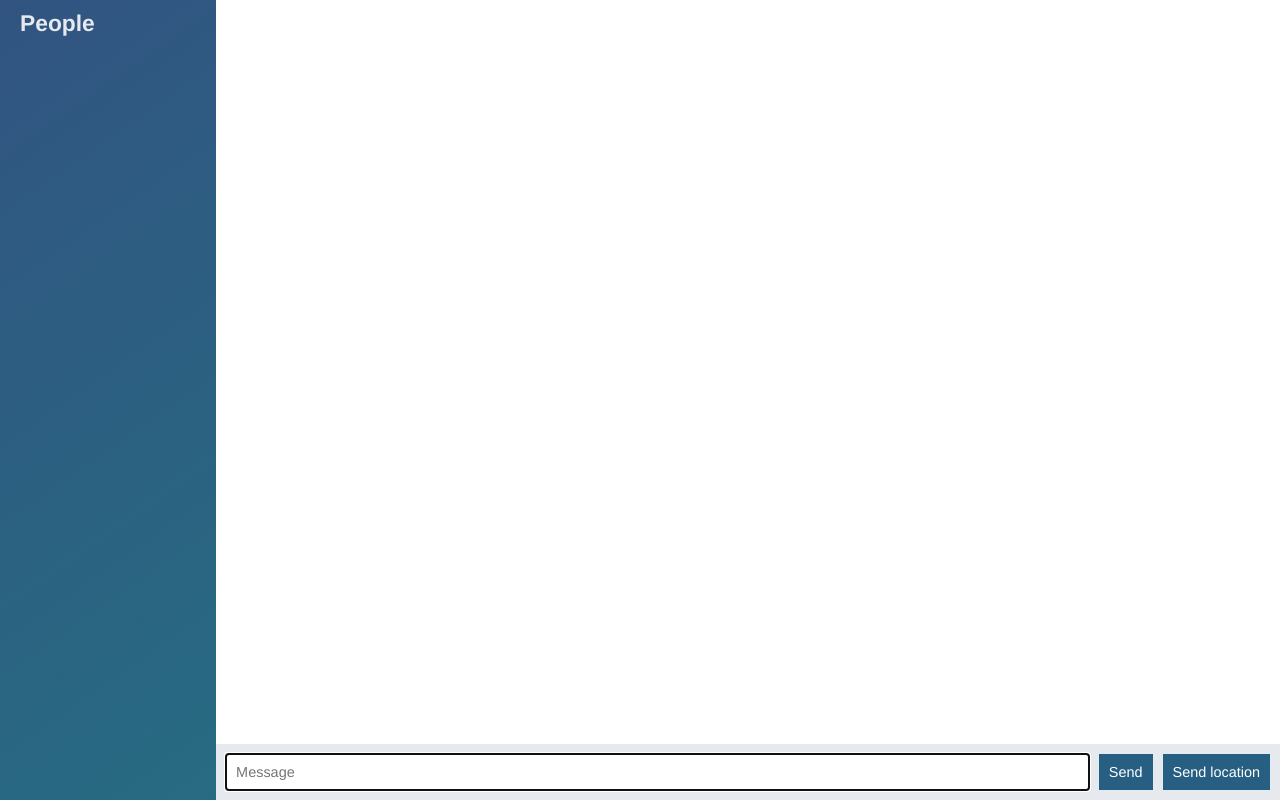
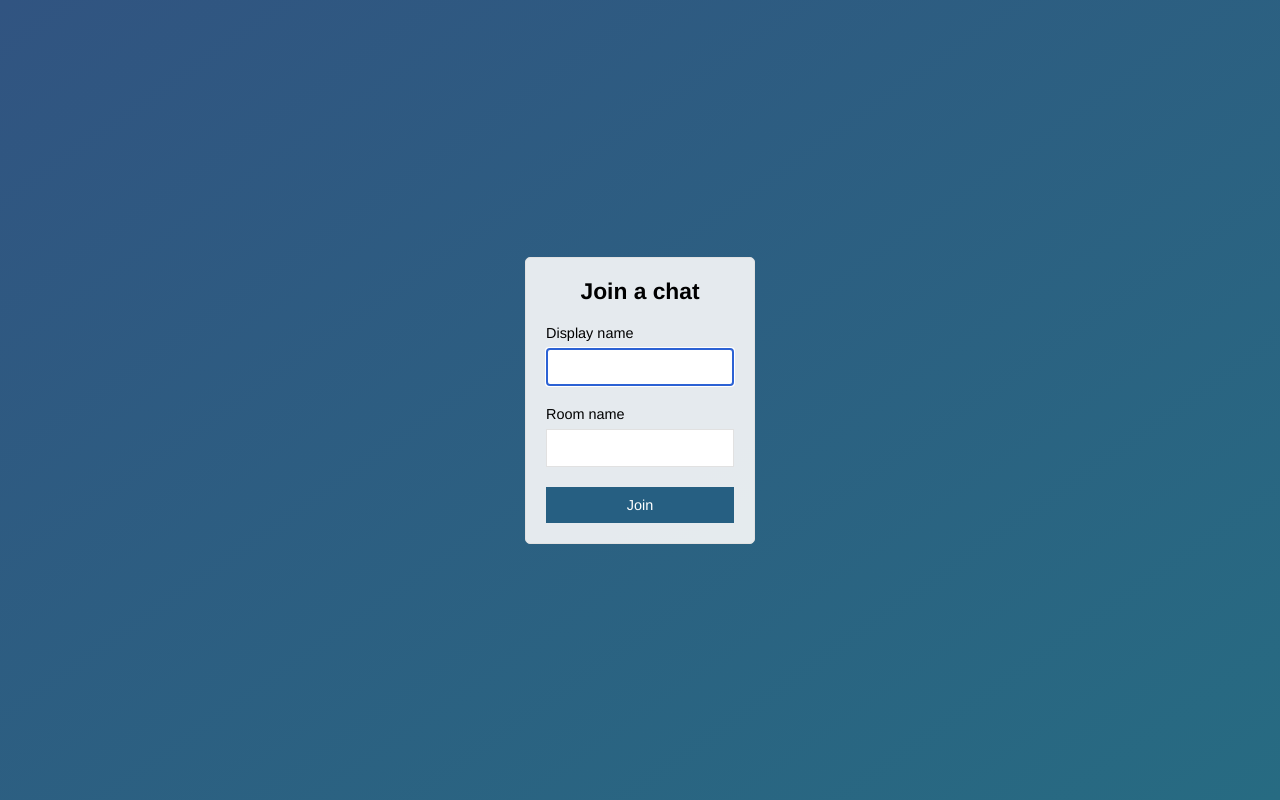
Before and after one commit to ridwanrajik/node-chat-app, a website: page public/index.html in a window 1280 px wide. Drawn offline with nearby package versions, Linux system fonts and the light colour scheme; no server answers.

Commit message:
Add join page that submits to chat.html

```diff
--- a/public/css/style.css
+++ b/public/css/style.css
@@ -77,6 +77,10 @@
   .form-field input, .form-field select {
     border: 1px solid #e1e1e1;
     padding: 10px;
+  }
+
+  .form-field input:focus {
+    outline-color: #2c62d4;
   }
 
   .chat {
--- a/public/index.html
+++ b/public/index.html
@@ -3,61 +3,28 @@
 <head>
     <meta charset="UTF-8">
     <meta http-equiv="X-UA-Compatible" content="IE=edge">
-    <meta name="viewport" content="width=device-width, initial-scale=1.0">
+    <meta name="viewport" content="width=device-width, initial-scale=1.0, user-scalable=no">
+    <title>Join | ChatApp</title>
     <link rel="stylesheet" href="/css/style.css">
-    <title>Document</title>
 </head>
-<body class="chat">
-
-    <div class="chat__sidebar">
-        <h3>People</h3>
-        <div id="users"></div>
+<body class="centered-form">
+    <div class="centered-form__form">
+        <form action="/chat.html">
+            <div class="form-field">
+                <h3>Join a chat</h3>
+            </div>
+            <div class="form-field">
+                <label>Display name</label>
+                <input type="text" name="name" autofocus/>
+            </div>
+            <div class="form-field">
+                <label>Room name</label>
+                <input type="text" name="room">
+            </div>
+            <div class="form-field">
+                <button>Join</button>
+            </div>
+        </form>
     </div>
-
-    <div class="chat__main">
-        <ol id="messages" class="chat__messages"></ol>
-
-        <div class="chat__footer">
-            <form id="message-form">
-                <input name="message" type="text" placeholder="Message" autofocus autocomplete="off">
-                <button>Send</button>
-            </form>
-            <button id="send-location">Send location</button>
-        </div>
-
-
-    </div>
-
-    <script id="message-template" type="text/template">
-        <li class="message">
-            <div class="message__title">
-                <h4>{{from}}</h4>
-                <span>{{createdAt}}</span>
-            </div>
-            <div class="message__body">
-                <p>{{text}}</p>
-            </div>
-        </li>
-    </script>
-
-    <script id="location-message-template" type="text/template">
-        <li class="message">
-            <div class="message__title">
-                <h4>{{from}}</h4>
-                <span>{{createdAt}}</span>
-            </div>
-            <div class="message__body">
-                <p>
-                    <a href="{{url}}" target="_blank">My current location</a>
-                </p>
-            </div>
-        </li>
-    </script>
-
-    <script src="/socket.io/socket.io.js"></script>
-    <script src="/js/libs/jquery-3.6.1.min.js"></script>
-    <script src="/js/libs/moment.js"></script>
-    <script src="/js/libs/mustacheV4.1.0.js"></script>
-    <script src="/js/index.js"></script>
 </body>
 </html>
```
Also changed, not shown: public/chat.html (added, +63 -0 lines), public/js/chat.js (renamed from public/js/index.js).
